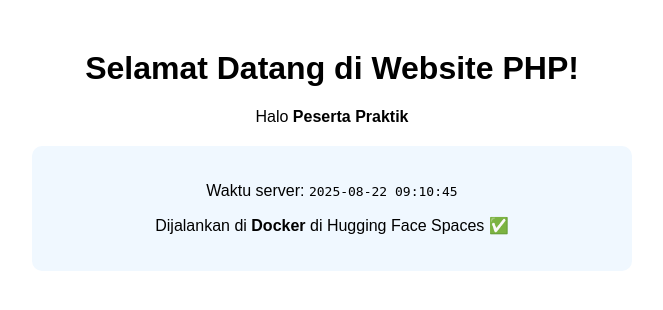
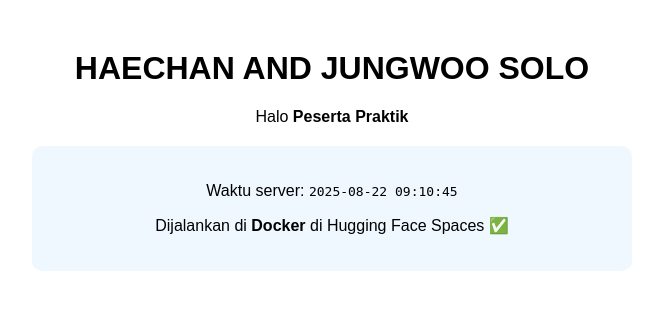
Before and after one commit to adheliaissabel/praktekoopsatu, a PHP site: page / in a window 1280 px wide. Shown: the top 310 px of the page, without its empty margins (308-971 px from the left). Run offline with PHP 8.4, Linux system fonts and the light colour scheme.

Commit message:
Update index.php

```diff
--- a/index.php
+++ b/index.php
@@ -17,7 +17,7 @@ $waktu = date("Y-m-d H:i:s");
 </head>
 <body>
     <div class="container">
-        <h1>Selamat Datang di Website PHP!</h1>
+        <h1>HAECHAN AND JUNGWOO SOLO</h1>
         <p>Halo <strong><?= htmlspecialchars($nama) ?></strong></p>
         <div class="box">
             <p>Waktu server: <code><?= $waktu ?></code></p>
```
